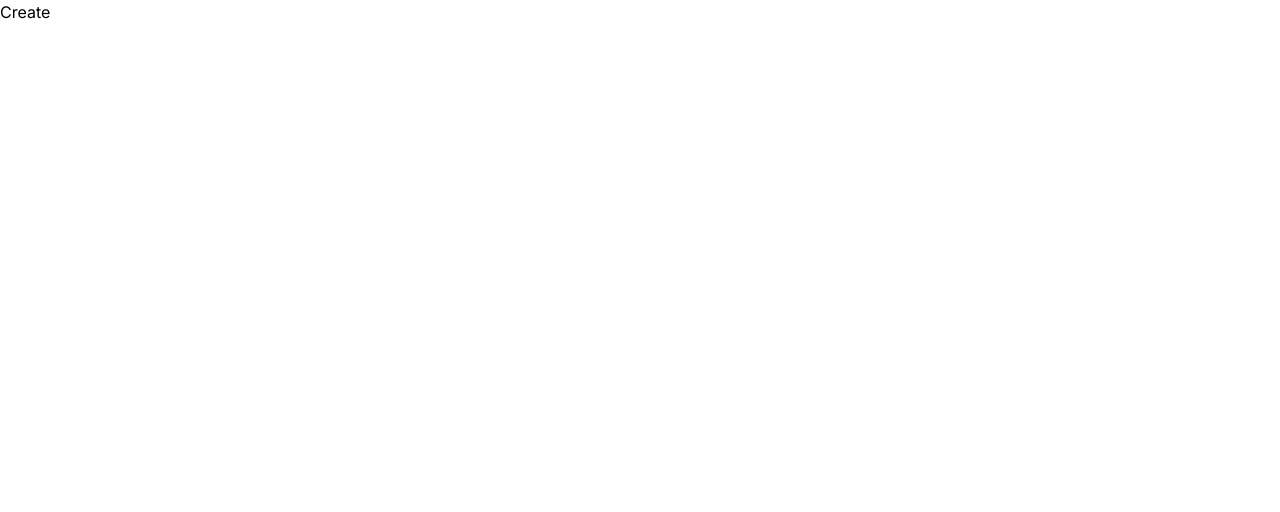
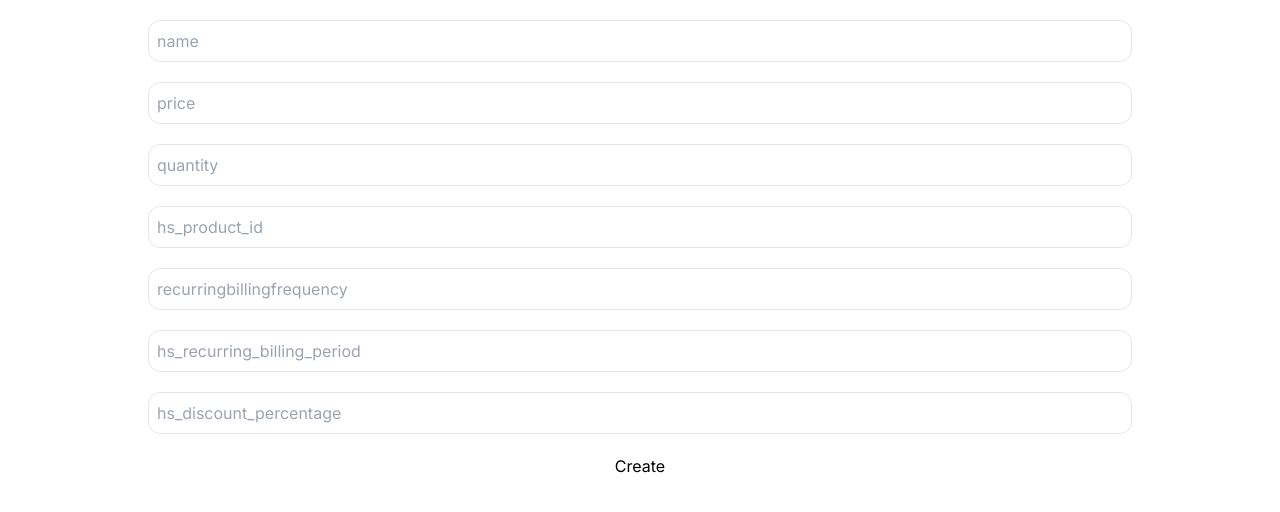
Before and after one commit to KishanCont/hubspot_app, a Next.js app: page /dashboard/create in a window 1280 px wide. Shown: the top 512 px of the page. Built offline with nearby package versions, Linux system fonts and the light colour scheme.

Commit message:
Drop Collections

```diff
--- a/app/[slug]/page.jsx
+++ /dev/null
@@ -1,12 +0,0 @@
-import TableComponent from "@/components/TableComponent";
-import React from "react";
-
-const SeperateTable = () => {
-  return (
-    <div>
-      <TableComponent />
-    </div>
-  );
-};
-
-export default SeperateTable;
--- a/app/api/crm-card/create/route.js
+++ b/app/api/crm-card/create/route.js
@@ -6,8 +6,35 @@ export const POST = async (req, res) => {
     const body = await req.json();
 
     const { portalId, dealId } = body;
+    const {
+      name,
+      price,
+      quantity,
+      hs_product_id,
+      recurringbillingfrequency,
+      hs_recurring_billing_period,
+      hs_discount_percentage,
+    } = body;
+
+    const newBody = {
+      properties: {
+        name,
+        price,
+        quantity,
+        hs_product_id,
+        recurringbillingfrequency,
+        hs_recurring_billing_period,
+        hs_discount_percentage,
+      },
+    };
+
     const accessToken = await getAccessToken(Number(portalId));
-    const lineItemId = await createLineItem(accessToken, body);
+
+    const lineItemId = await createLineItem(accessToken, newBody);
+    if (!lineItemId) {
+      return Response.json({ message: "error" });
+    }
+
     const response = await associateLineToDeal(accessToken, dealId, lineItemId);
     if (!response) {
       return Response.json({ message: "error" });
--- a/app/api/webhook/route.js
+++ b/app/api/webhook/route.js
@@ -10,13 +10,23 @@ export const POST = async (req, res) => {
     const db = dbClient.db(dbName);
 
     if (subscriptionType === "product.creation") {
-      await createProductCollection(db, objectId, Number(portalId));
+      const response = await createProductCollection(
+        db,
+        objectId,
+        Number(portalId)
+      );
+      if (!response) {
+        return Response.json({ message: "Not Created" });
+      }
     } else if (subscriptionType === "product.deletion") {
-      await dropCollection(db, objectId, Number(portalId));
+      const response = await dropCollection(db, objectId, Number(portalId));
+      if (!response) {
+        return Response.json({ message: "Not Deleted" });
+      }
     }
 
     dbClient.close();
-    return Response.json({ data });
+    return Response.json({ message: "success" });
   } catch (e) {
     return Response.json({ message: e.message });
   }
--- a/app/dashboard/create/page.jsx
+++ b/app/dashboard/create/page.jsx
@@ -1,17 +1,87 @@
 "use client";
 import React from "react";
 import axios from "axios";
+import { useState } from "react";
 
 const Create = ({ searchParams }) => {
+  const [data, setData] = useState({
+    name: "",
+    price: "",
+    quantity: "",
+    hs_product_id: "",
+    recurringbillingfrequency: "",
+    hs_recurring_billing_period: "",
+    hs_discount_percentage: "",
+  });
   const handleClick = async () => {
     const { portalId, dealId } = searchParams;
     const response = await axios.post("/api/crm-card/create", {
       portalId,
       dealId,
+      ...data,
     });
   };
 
-  return <div>Create</div>;
+  return (
+    <div className="flex flex-col max-w-5xl gap-5 p-5 m-auto">
+      <input
+        type="text"
+        placeholder="name"
+        onChange={(e) => setData({ ...data, name: e.target.value })}
+        value={data.name}
+        className="p-2 border rounded-xl"
+      />
+      <input
+        type="text"
+        placeholder="price"
+        onChange={(e) => setData({ ...data, price: e.target.value })}
+        value={data.price}
+        className="p-2 border rounded-xl"
+      />
+      <input
+        type="text"
+        placeholder="quantity"
+        onChange={(e) => setData({ ...data, quantity: e.target.value })}
+        value={data.quantity}
+        className="p-2 border rounded-xl"
+      />
+      <input
+        type="text"
+        placeholder="hs_product_id"
+        onChange={(e) => setData({ ...data, hs_product_id: e.target.value })}
+        value={data.hs_product_id}
+        className="p-2 border rounded-xl"
+      />
+      <input
+        type="text"
+        placeholder="recurringbillingfrequency"
+        onChange={(e) =>
+          setData({ ...data, recurringbillingfrequency: e.target.value })
+        }
+        value={data.recurringbillingfrequency}
+        className="p-2 border rounded-xl"
+      />
+      <input
+        type="text"
+        placeholder="hs_recurring_billing_period"
+        onChange={(e) =>
+          setData({ ...data, hs_recurring_billing_period: e.target.value })
+        }
+        value={data.hs_recurring_billing_period}
+        className="p-2 border rounded-xl"
+      />
+      <input
+        type="text"
+        placeholder="hs_discount_percentage"
+        onChange={(e) =>
+          setData({ ...data, hs_discount_percentage: e.target.value })
+        }
+        value={data.hs_discount_percentage}
+        className="p-2 border rounded-xl"
+      />
+      <button onClick={handleClick}>Create</button>
+    </div>
+  );
 };
 
 export default Create;
--- a/app/dashboard/page.jsx
+++ b/app/dashboard/page.jsx
@@ -6,18 +6,18 @@ import Link from "next/link";
 import { useEffect, useState } from "react";
 
 const DashboardPage = ({ searchParams }) => {
-  const [collection, setCollection] = useState([]);
+  const [collections, setCollections] = useState([]);
 
   const portalId = searchParams.portalId;
   const dbName = `Account_${portalId}`;
   useEffect(() => {
     if (portalId) {
       getCollectionList(dbName)
-        .then((res) => setCollection(res))
+        .then((res) => setCollections(res))
         .catch((error) => console.log(error));
     }
   }, []);
-  if (collection.length === 0)
+  if (collections.length === 0)
     return (
       <div className="max-w-5xl p-5 mx-auto">
         <p>No Collections</p>
@@ -25,8 +25,8 @@ const DashboardPage = ({ searchParams }) => {
     );
   return (
     <div className="max-w-5xl p-5 mx-auto">
-      {collection.length > 0 ? (
-        collection.map((collection, i) => (
+      {collections.length > 0 ? (
+        collections.map((collection, i) => (
           <div className="flex gap-5 " key={i}>
             <Link
               className="text-blue-400 underline"
--- a/lib/utils.js
+++ b/lib/utils.js
@@ -55,3 +55,8 @@ export function removeId(text) {
   const split = text.trim().split(" ");
   return split.slice(0, split.length - 1).join(" ");
 }
+
+export const getId = (text) => {
+  const split = text.trim().split(" ");
+  return split[split.length - 1];
+};
```
Also changed, not shown: actions/helperFunction.js (+15 -19 lines), actions/webhook.js (+15 -11 lines).
